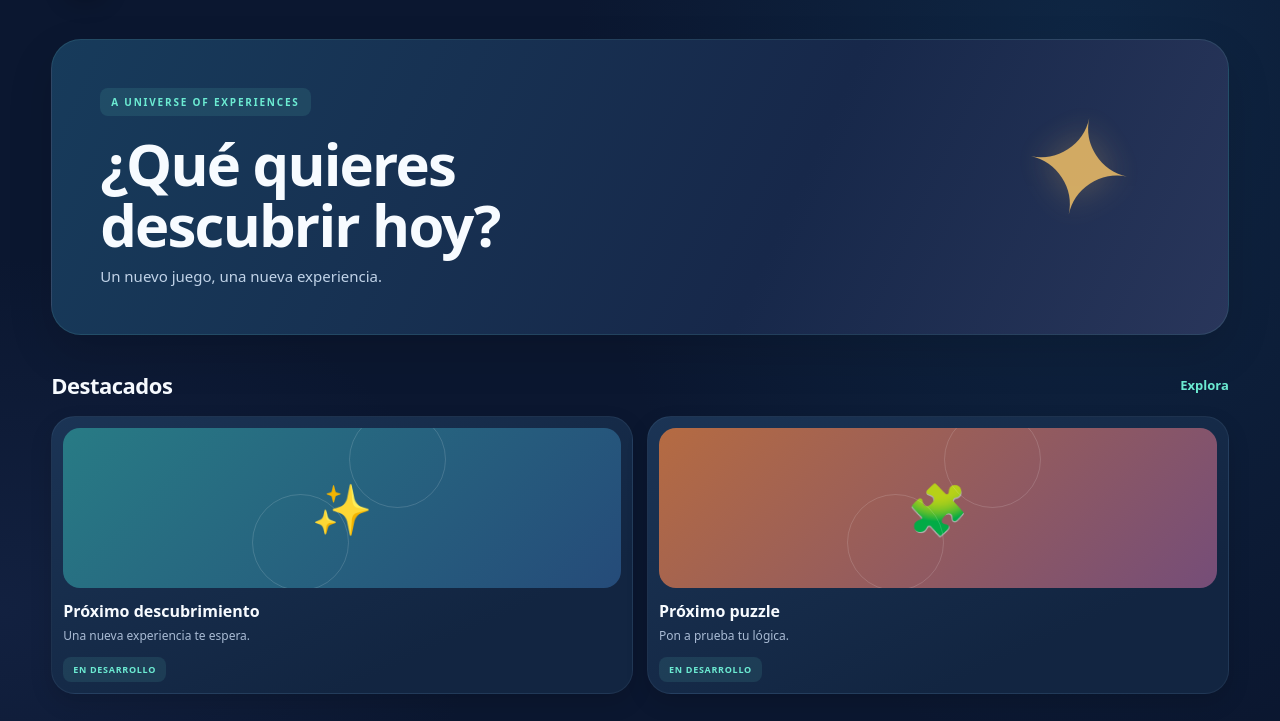
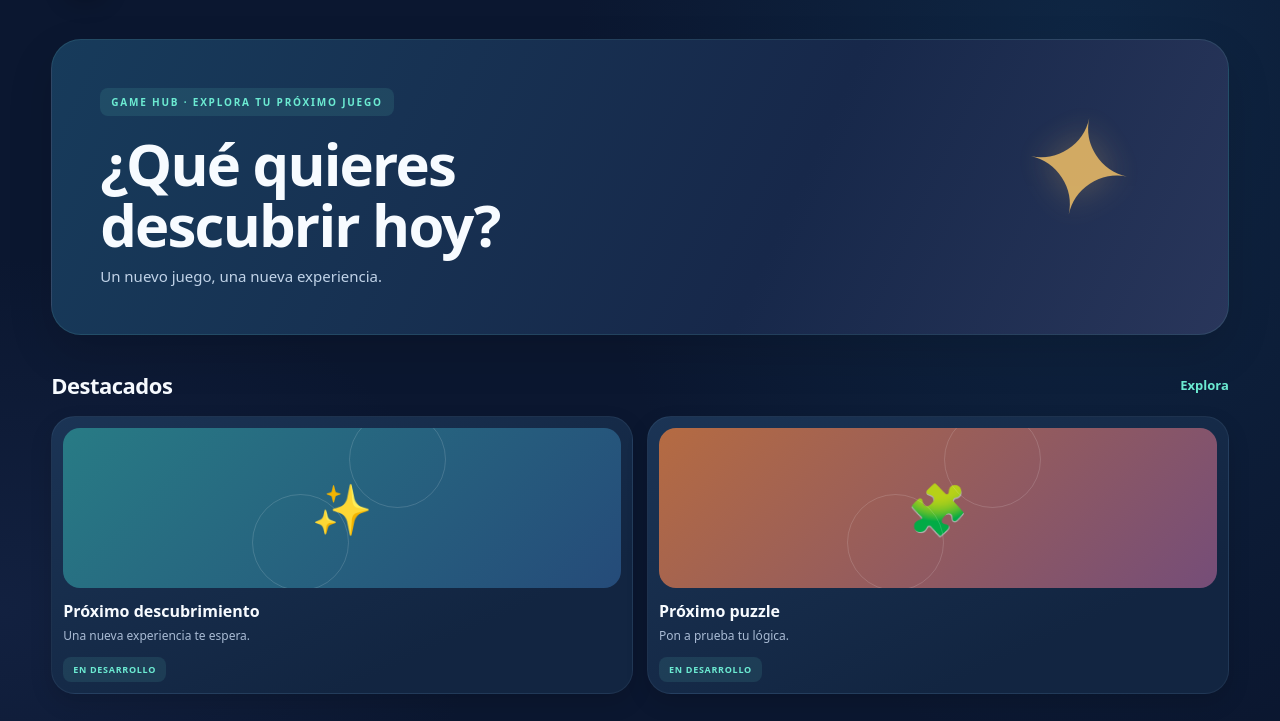
Before and after one commit to jhooni467/Noverse, a plain HTML site: page index.html in a window 1280 px wide. Shown: the part 69-790 px from the top of the page. Drawn offline with Linux system fonts and the light colour scheme.

Commit message:
Refresh NOVERSE home identity and theme color

```diff
--- a/index.html
+++ b/index.html
@@ -3,7 +3,7 @@
 <head>
   <meta charset="UTF-8">
   <meta name="viewport" content="width=device-width, initial-scale=1.0">
-  <meta name="theme-color" content="#17132b">
+  <meta name="theme-color" content="#0b1730">
   <meta name="description" content="NOVERSE: Explore. Play. Discover.">
   <title>NOVERSE</title>
   <link rel="manifest" href="manifest.json">
@@ -20,7 +20,7 @@
 
   <main class="main-content">
     <section class="welcome">
-      <p class="eyebrow">A UNIVERSE OF EXPERIENCES</p>
+      <p class="eyebrow">GAME HUB · EXPLORA TU PRÓXIMO JUEGO</p>
       <h1>¿Qué quieres<br>descubrir hoy?</h1>
       <p>Un nuevo juego, una nueva experiencia.</p>
     </section>
```
